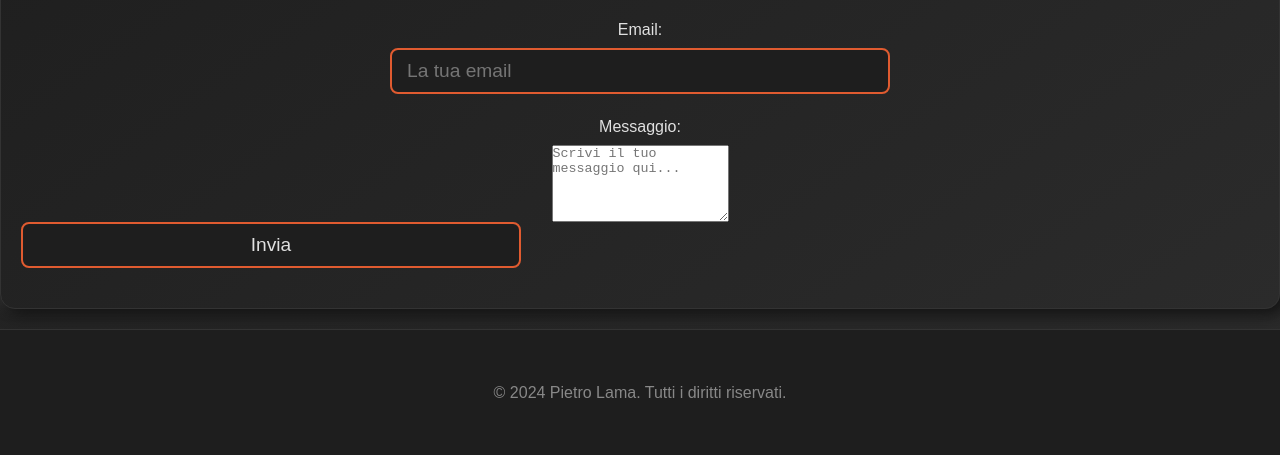
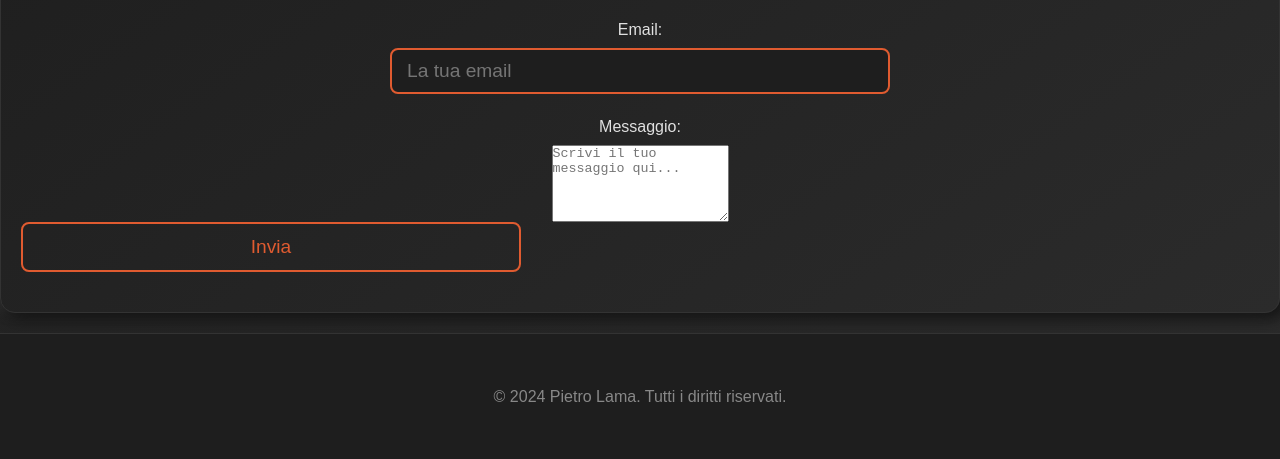
Before and after one commit to pietrolama/pizzaLAB, a plain HTML site: page contatti.html in a window 1280 px wide. Shown: the part 726-1185 px from the top of the page. Drawn offline with Linux system fonts and the light colour scheme.

Commit message:
Update main.css

```diff
--- a/css/main.css
+++ b/css/main.css
@@ -611,6 +611,23 @@ footer p:hover {
     color: var(--text-color);
 }
 
+.btn {
+    display: inline-block;
+    padding: 12px 25px;
+    background-color: transparent;
+    color: var(--primary-color);
+    text-decoration: none;
+    border: 2px solid var(--primary-color);
+    border-radius: 8px;
+    transition: background-color 0.3s, color 0.3s;
+    position: relative;
+    z-index: 1;
+}
+
+.btn:hover {
+    background-color: var(--primary-color);
+    color: #fff;
+}
 
 
 /* ===== SEZIONE RESPONSIVE ===== */
```
